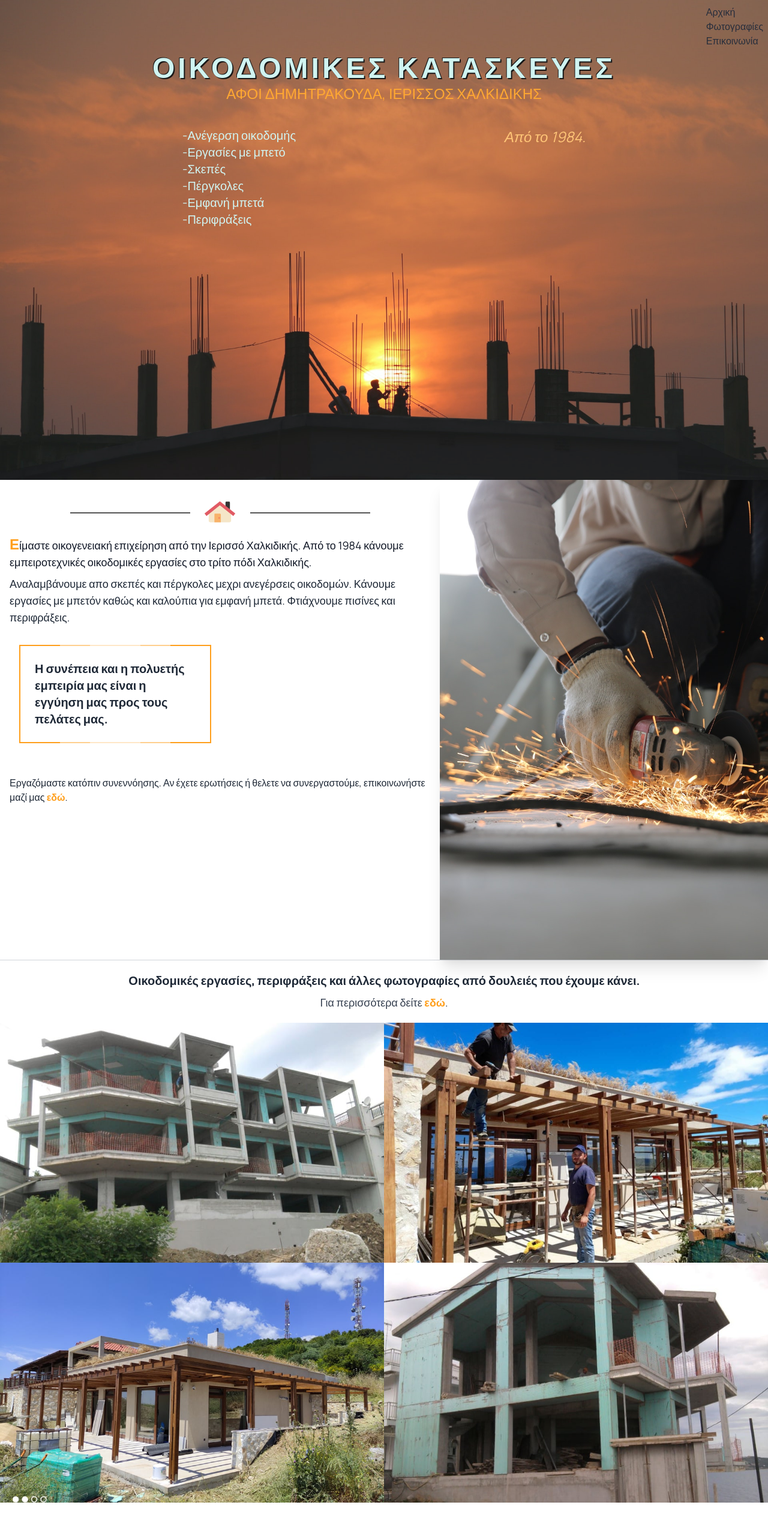
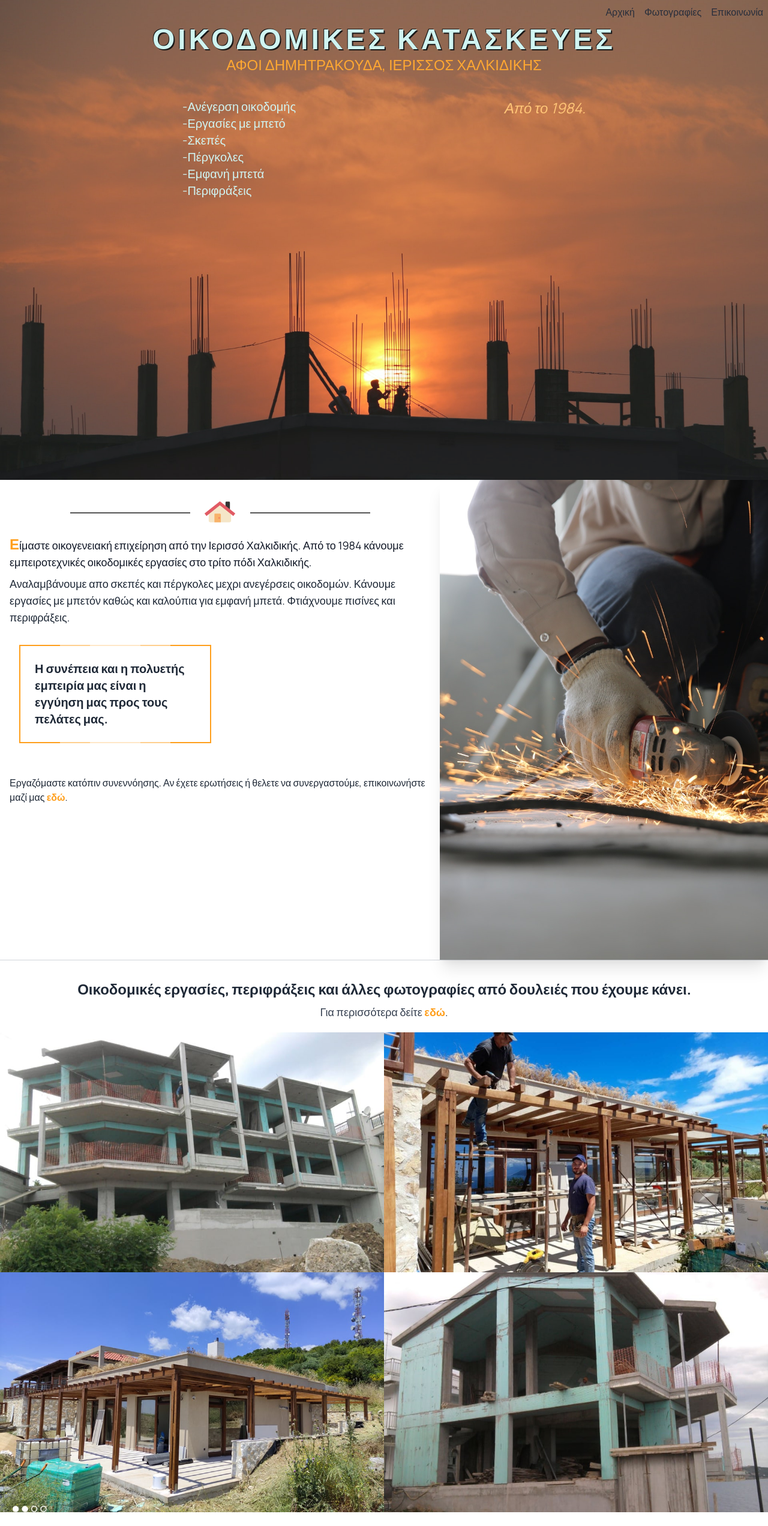
Before and after one commit to anargiris/dimitrakoudas, a Next.js app: page / in a window 1280 px wide. Shown: the top 2544 px of the page at 60% size. Built offline with nearby package versions, Linux system fonts and the light colour scheme.

Commit message:
ui fixes

```diff
--- a/components/HomePageMain.js
+++ b/components/HomePageMain.js
@@ -58,8 +58,8 @@ const HomePageMain = () => {
           />
         </div>
       </section>
-      <section className="min-h-screen border-t border-gray-300 font-manrope pt-5">
-        <h4 className="text-center text-xl font-bold text-gray-800">
+      <section className="min-h-screen border-t border-gray-300 font-manrope pt-8">
+        <h4 className="text-center text-2xl 2xl:text-3xl font-bold text-gray-800">
           Οικοδομικές εργασίες, περιφράξεις και άλλες φωτογραφίες από δουλειές
           που έχουμε κάνει.
         </h4>
--- a/components/Navbar.js
+++ b/components/Navbar.js
@@ -5,7 +5,7 @@ import styles from "../styles/Navbar.module.css";
 const Navbar = () => {
   return (
     <nav className="flex gap-3 p-2 justify-end text-gray-900">
-      <ul>
+      <ul className="flex gap-4">
         <li>
           <Link href="/">
             <a className={styles.underline}>Αρχική</a>
```
